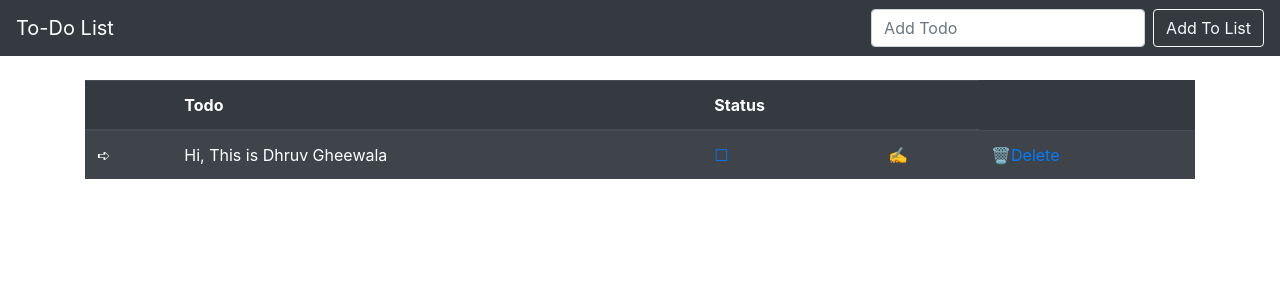
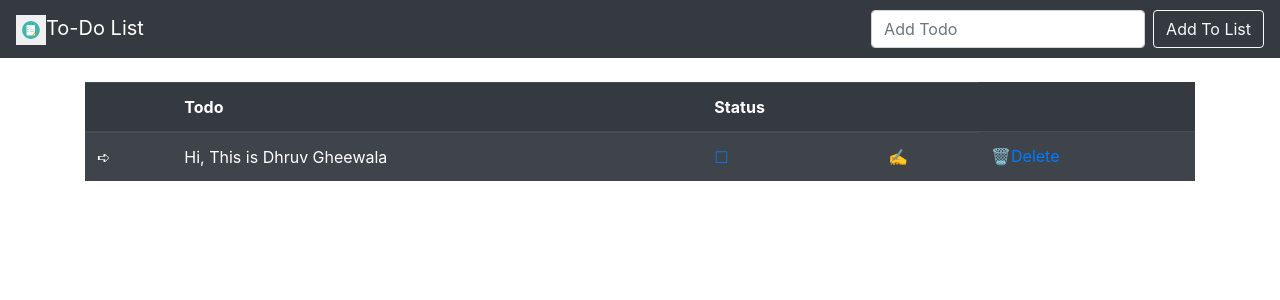
Before and after one commit to Dhiraj-01/To-Do-List, a Django app: page / in a window 1280 px wide. Shown: the top 300 px of the page. Run offline with Django 3.2, Linux system fonts and the light colour scheme; data comes from the database, SQL or seed files in the repository; some libraries are stand-ins or nearby versions.

Commit message:
To-Do List

```diff
--- a/todo/todo_list/templates/base.html
+++ b/todo/todo_list/templates/base.html
@@ -1,3 +1,5 @@
+{% load static %}
+
 <!doctype html>
 <html lang="en">
   <head>
@@ -11,7 +13,7 @@
   </head>
   <body>
 <nav class="navbar navbar-expand-lg navbar-dark bg-dark">
-  <a class="navbar-brand" href="{% url 'index' %}">To-Do List</a>
+  <a class="navbar-brand" href="{% url 'index' %}"><img src="{% static 'TODO.png' %}" width="30" height="30" alt="">To-Do List</a>
   <button class="navbar-toggler" type="button" data-toggle="collapse" data-target="#navbarSupportedContent" aria-controls="navbarSupportedContent" aria-expanded="false" aria-label="Toggle navigation">
     <span class="navbar-toggler-icon"></span>
   </button>
```
Also changed, not shown: todo/todo_list/static/TODO.png (renamed from todo/todo_list/templates/TODO.png), todo/todo_list/static/TODO1.png (renamed from todo/todo_list/templates/TODO1.png).
